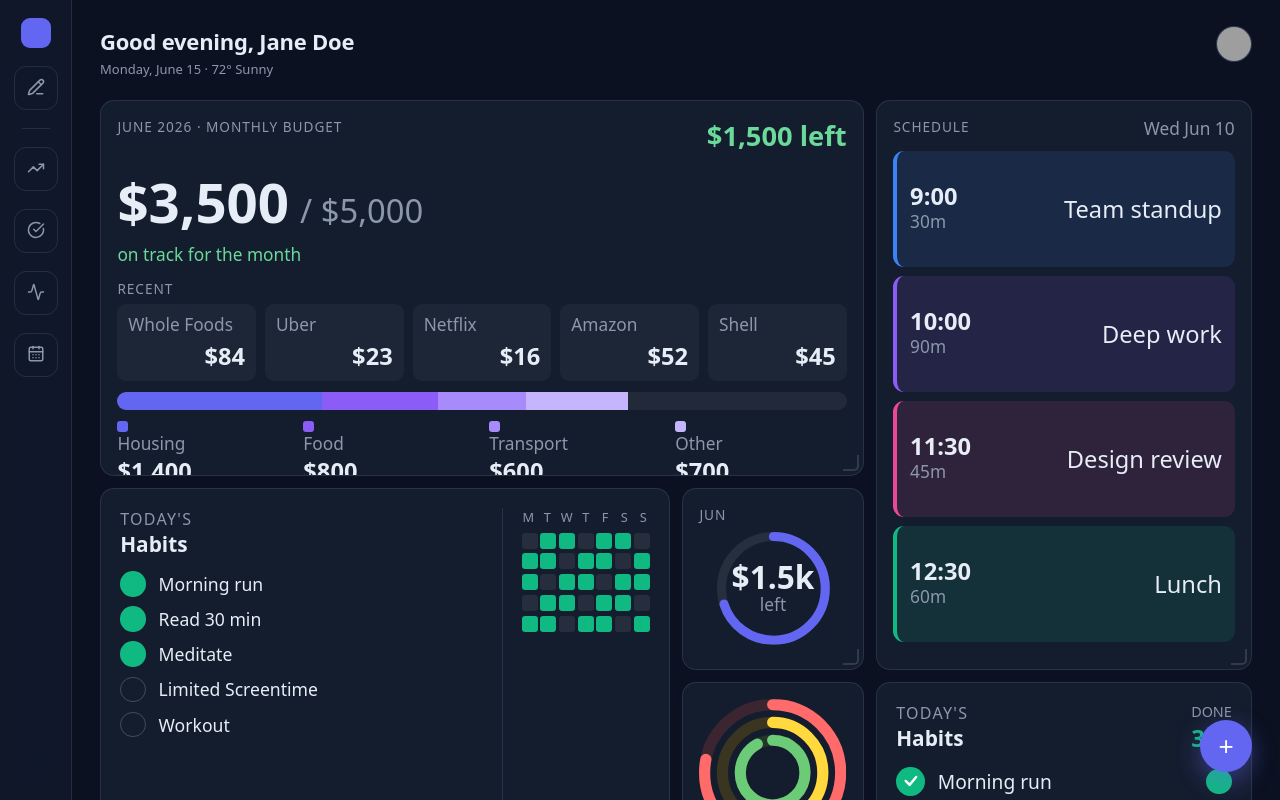
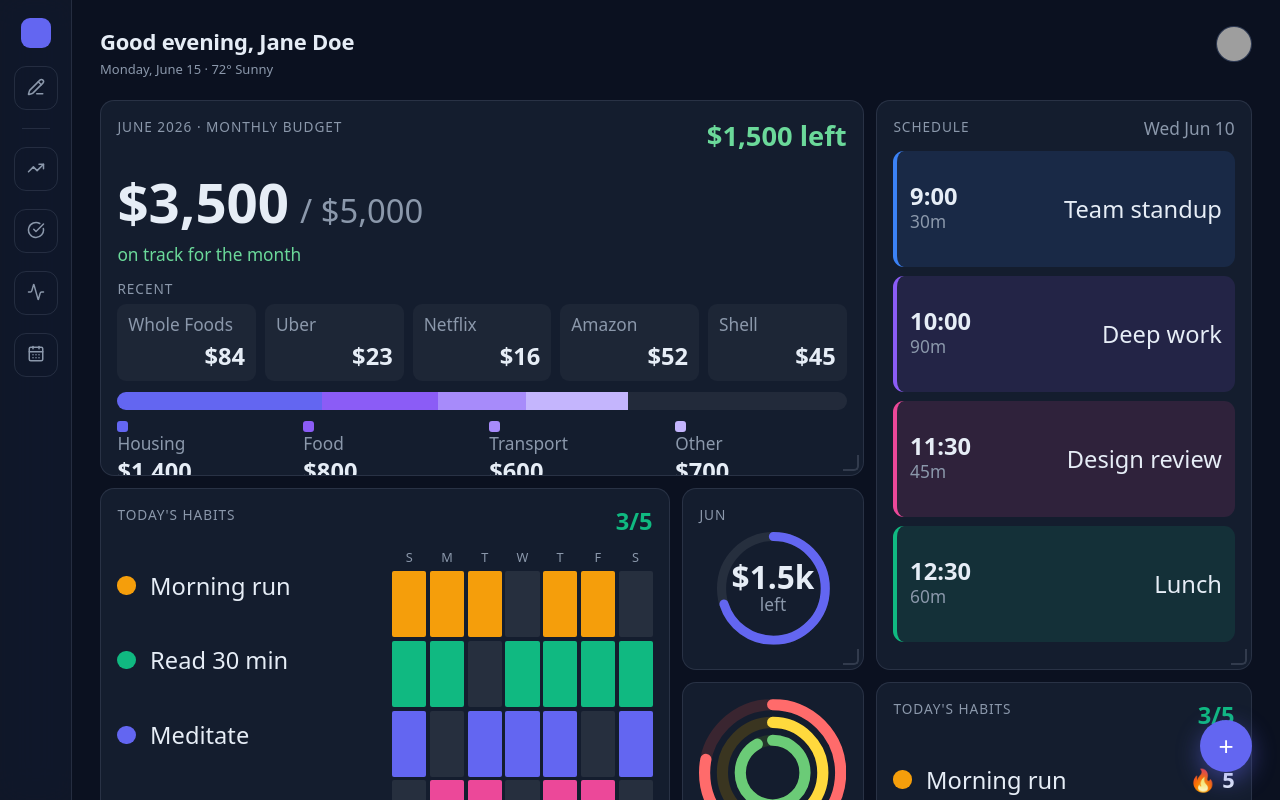
Before and after one commit to ben-yeung/bento-dash, a Next.js app: page / in a window 1280 px wide. Built offline with nearby package versions, Linux system fonts and the light colour scheme; grey boxes are pictures that could not be loaded.

Commit message:
feat: rescale HabitTracker content

```diff
--- a/components/widgets/content/habit-tracker.tsx
+++ b/components/widgets/content/habit-tracker.tsx
@@ -1,57 +1,65 @@
+import type React from 'react';
 import type { WidgetContentProps } from '@/components/widgets/WidgetSkeleton';
-import React from 'react';
+import { cell } from './scale';
+import { Header, StreakBadge, WeekHeatmap } from './_shared';
 
-const ACCENT = '#10b981';
+const AMBER = '#f59e0b';
+const GREEN = '#10b981';
+const INDIGO = '#6366f1';
+const PINK = '#ec4899';
+const PENDING = '#2a3550';
+
+/** Single source of truth for the 3×2 heatmap + adjacent streak badges.
+ *  Each row's number of `true` days MUST equal its `count` (test-enforced). */
+export const HEATMAP_ROWS: { color: string; days: boolean[]; count: number; label: string }[] = [
+  { color: AMBER,  label: 'Morning run', count: 5, days: [true, true, true, false, true, true, false] },   // 5
+  { color: GREEN,  label: 'Read 30 min', count: 6, days: [true, true, false, true, true, true, true] },     // 6
+  { color: INDIGO, label: 'Meditate',    count: 5, days: [true, false, true, true, true, false, true] },    // 5
+  { color: PINK,   label: 'Workout',     count: 4, days: [false, true, true, false, true, true, false] },   // 4
+];
+
+// 1×1 / 2×1 / 2×2: dot color + streak per habit (mockup: amber/green/indigo done, then pending).
 const HABITS = [
-  { name: 'Morning run',        done: true  },
-  { name: 'Read 30 min',        done: true  },
-  { name: 'Meditate',           done: true  },
-  { name: 'Limited Screentime', done: false },
-  { name: 'Workout',            done: false },
+  { name: 'Morning run', color: AMBER,   streak: 5 },
+  { name: 'Read 30 min', color: GREEN,   streak: 6 },
+  { name: 'Meditate',    color: INDIGO,  streak: 5 },
+  { name: 'Workout',     color: PENDING, streak: 4 },
+  { name: 'Stretch',     color: PENDING, streak: 2 },
 ];
-const DONE_COUNT = HABITS.filter((h) => h.done).length;
-const WEEK_DAYS = ['M','T','W','T','F','S','S'];
-const WEEK_DONE: boolean[][] = HABITS.map((hab, hi) =>
-  WEEK_DAYS.map((_, di) => (hi + di) % 3 !== 0)
-);
 
-function HabitDot({ size, done }: { size: number; done: boolean }) {
+const DONE = '3/5';
+
+const root: React.CSSProperties = {
+  position: 'absolute', inset: 0, padding: cell(0.09),
+  display: 'flex', flexDirection: 'column', color: 'var(--text)', overflow: 'hidden',
+};
+
+function Dot({ color, size }: { color: string; size: number }) {
   return (
-    <div style={{
-      width: `${size/10}em`, height: `${size/10}em`, borderRadius: '50%', flexShrink: 0,
-      background: done ? ACCENT : 'transparent',
-      border: done ? 'none' : '1.5px solid rgba(255,255,255,0.2)',
-      display: 'flex', alignItems: 'center', justifyContent: 'center',
-    }}>
-      {done && (
-        <svg width={`${(size * 0.55)/10}em`} height={`${(size * 0.55)/10}em`} viewBox="0 0 12 12" fill="none">
-          <polyline points="2,6 5,9 10,3" stroke="#fff" strokeWidth={1.8} strokeLinecap="round" strokeLinejoin="round" />
-        </svg>
-      )}
-    </div>
+    <span style={{ width: cell(size), height: cell(size), borderRadius: '50%',
+      background: color, flexShrink: 0, display: 'inline-block' }} />
   );
 }
 
+const asideCount = (
+  <div style={{ fontSize: cell(0.13), fontWeight: 700, color: GREEN }}>{DONE}</div>
+);
+
 export function HabitTracker({ w, h }: WidgetContentProps) {
-  const s: React.CSSProperties = {
-    position: 'absolute', inset: 0, padding: '1.2em',
-    display: 'flex', flexDirection: 'column',
-    color: 'var(--text)', overflow: 'hidden',
-  };
-
   if (w === 1 && h === 1) {
     return (
-      <div style={s}>
+      <div style={root}>
         <div style={{ display: 'flex', justifyContent: 'space-between', alignItems: 'flex-start' }}>
-          <div style={{ fontSize: '1em', color: 'var(--muted)', textTransform: 'uppercase', letterSpacing: '0.08em' }}>Habits</div>
-          <div style={{ fontSize: '1.3em', fontWeight: 700, color: ACCENT }}>{DONE_COUNT}/{HABITS.length}</div>
+          <div style={{ fontSize: cell(0.075), textTransform: 'uppercase', letterSpacing: '0.07em', color: 'var(--muted)' }}>Habits</div>
+          {asideCount}
         </div>
-        <div style={{ flex: 1, display: 'flex', flexDirection: 'column', justifyContent: 'center', gap: '0.5em' }}>
-          <div style={{ display: 'flex', gap: '0.4em' }}>
-            {HABITS.slice(0, 3).map((h) => <HabitDot key={h.name} size={20} done={h.done} />)}
+        <div style={{ flex: 1, display: 'flex', flexDirection: 'column', alignItems: 'center',
+          justifyContent: 'center', gap: cell(0.07) }}>
+          <div style={{ display: 'flex', gap: cell(0.07) }}>
+            {HABITS.slice(0, 3).map((hab) => <Dot key={hab.name} color={hab.color} size={0.2} />)}
           </div>
-          <div style={{ display: 'flex', gap: '0.4em' }}>
-            {HABITS.slice(3).map((h) => <HabitDot key={h.name} size={20} done={h.done} />)}
+          <div style={{ display: 'flex', gap: cell(0.07) }}>
+            {HABITS.slice(3, 5).map((hab) => <Dot key={hab.name} color={PENDING} size={0.2} />)}
           </div>
         </div>
       </div>
@@ -60,14 +68,15 @@ export function HabitTracker({ w, h }: WidgetContentProps) {
 
   if (w === 2 && h === 1) {
     return (
-      <div style={{ ...s, flexDirection: 'row', alignItems: 'center', gap: 0 }}>
-        <div style={{ display: 'flex', flexDirection: 'column', marginRight: 'auto' }}>
-          <div style={{ fontSize: '1em', color: 'var(--muted)', textTransform: 'uppercase', letterSpacing: '0.08em' }}>Today&apos;s</div>
-          <div style={{ fontSize: '1.3em', fontWeight: 600 }}>Habits</div>
-        </div>
-        <div style={{ display: 'flex', gap: '0.6em', alignItems: 'center' }}>
-          <div style={{ fontSize: '1.5em', fontWeight: 700, color: ACCENT, marginRight: '0.8em' }}>{DONE_COUNT}/{HABITS.length}</div>
-          {HABITS.map((h) => <HabitDot key={h.name} size={28} done={h.done} />)}
+      <div style={{ ...root, justifyContent: 'space-between' }}>
+        <Header label="Today's Habits" aside={asideCount} />
+        <div style={{ display: 'flex', justifyContent: 'space-between', alignItems: 'center', flex: 1 }}>
+          {HABITS.map((hab) => (
+            <div key={hab.name} style={{ display: 'flex', flexDirection: 'column', alignItems: 'center', gap: cell(0.04) }}>
+              <Dot color={hab.color} size={0.2} />
+              <StreakBadge count={hab.streak} />
+            </div>
+          ))}
         </div>
       </div>
     );
@@ -75,27 +84,16 @@ export function HabitTracker({ w, h }: WidgetContentProps) {
 
   if (w === 2 && h === 2) {
     return (
-      <div style={s}>
-        <div style={{ display: 'flex', justifyContent: 'space-between', alignItems: 'flex-start', marginBottom: '0.8em' }}>
-          <div>
-            <div style={{ fontSize: '1em', color: 'var(--muted)', textTransform: 'uppercase', letterSpacing: '0.08em' }}>Today&apos;s</div>
-            <div style={{ fontSize: '1.3em', fontWeight: 600 }}>Habits</div>
-          </div>
-          <div>
-            <div style={{ fontSize: '0.9em', color: 'var(--muted)', textTransform: 'uppercase' }}>Done</div>
-            <div style={{ fontSize: '1.5em', fontWeight: 700, color: ACCENT }}>{DONE_COUNT}/{HABITS.length}</div>
-          </div>
-        </div>
-        <div style={{ display: 'flex', flexDirection: 'column', gap: '0.6em' }}>
-          {HABITS.map((hab) => (
-            <div key={hab.name} style={{ display: 'flex', alignItems: 'center', gap: '0.8em' }}>
-              <HabitDot size={18} done={hab.done} />
-              <span style={{ flex: 1, fontSize: '1.2em' }}>{hab.name}</span>
-              <div style={{
-                width: '1.6em', height: '1.6em', borderRadius: '50%',
-                background: hab.done ? ACCENT : 'transparent',
-                border: hab.done ? 'none' : '1.5px solid rgba(255,255,255,0.2)',
-              }} />
+      <div style={{ ...root, gap: cell(0.06) }}>
+        <Header label="Today's Habits" aside={asideCount} />
+        <div style={{ flex: 1, display: 'grid', gridAutoRows: '1fr' }}>
+          {HABITS.slice(0, 4).map((hab) => (
+            <div key={hab.name} style={{ display: 'flex', alignItems: 'center', gap: cell(0.08) }}>
+              <Dot color={hab.color} size={0.1} />
+              <span style={{ flex: 1, fontWeight: 500, fontSize: cell(0.13),
+                color: hab.color === PENDING ? 'var(--muted)' : 'var(--text)',
+                overflow: 'hidden', textOverflow: 'ellipsis', whiteSpace: 'nowrap' }}>{hab.name}</span>
+              <StreakBadge count={hab.streak} />
             </div>
           ))}
         </div>
@@ -105,42 +103,20 @@ export function HabitTracker({ w, h }: WidgetContentProps) {
 
   // 3×2
   return (
-    <div style={{ ...s, flexDirection: 'row', gap: '1.2em' }}>
-      <div style={{ flex: 1, display: 'flex', flexDirection: 'column' }}>
-        <div style={{ marginBottom: '0.8em' }}>
-          <div style={{ fontSize: '1em', color: 'var(--muted)', textTransform: 'uppercase', letterSpacing: '0.08em' }}>Today&apos;s</div>
-          <div style={{ fontSize: '1.3em', fontWeight: 600 }}>Habits</div>
-        </div>
-        <div style={{ display: 'flex', flexDirection: 'column', gap: '0.6em' }}>
-          {HABITS.map((hab) => (
-            <div key={hab.name} style={{ display: 'flex', alignItems: 'center', gap: '0.8em' }}>
-              <div style={{
-                width: '1.6em', height: '1.6em', borderRadius: '50%',
-                background: hab.done ? ACCENT : 'transparent',
-                border: hab.done ? 'none' : '1.5px solid rgba(255,255,255,0.2)',
-              }} />
-              <span style={{ flex: 1, fontSize: '1.1em' }}>{hab.name}</span>
+    <div style={{ ...root, gap: cell(0.06) }}>
+      <Header label="Today's Habits" aside={asideCount} />
+      <div style={{ display: 'flex', gap: cell(0.08), flex: 1, alignItems: 'stretch', minHeight: 0 }}>
+        <div style={{ flex: 1, display: 'grid', gridAutoRows: '1fr' }}>
+          {HEATMAP_ROWS.map((row) => (
+            <div key={row.label} style={{ display: 'flex', alignItems: 'center', gap: cell(0.08) }}>
+              <Dot color={row.color} size={0.1} />
+              <span style={{ flex: 1, fontWeight: 500, fontSize: cell(0.13) }}>{row.label}</span>
             </div>
           ))}
         </div>
-      </div>
-      <div style={{ width: '1px', background: 'var(--border-hairline)' }} />
-      <div style={{ width: '8em' }}>
-        <div style={{ display: 'flex', justifyContent: 'space-between', marginBottom: '0.4em' }}>
-          {WEEK_DAYS.map((d, i) => (
-            <div key={i} style={{ fontSize: '0.8em', color: 'var(--muted)', width: '1em', textAlign: 'center' }}>{d}</div>
-          ))}
+        <div style={{ flex: 1, display: 'flex', flexDirection: 'column', minHeight: 0, justifyContent: 'center' }}>
+          <WeekHeatmap rows={HEATMAP_ROWS.map((r) => ({ color: r.color, days: r.days }))} />
         </div>
-        {HABITS.map((hab, hi) => (
-          <div key={hab.name} style={{ display: 'flex', justifyContent: 'space-between', marginBottom: '0.3em' }}>
-            {WEEK_DAYS.map((_, di) => (
-              <div key={di} style={{
-                width: '1em', height: '1em', borderRadius: '0.2em',
-                background: WEEK_DONE[hi][di] ? ACCENT : 'rgba(255,255,255,0.08)',
-              }} />
-            ))}
-          </div>
-        ))}
       </div>
     </div>
   );
```
Also changed, not shown: 1 other file (tests, documents, lock files or other folders).
